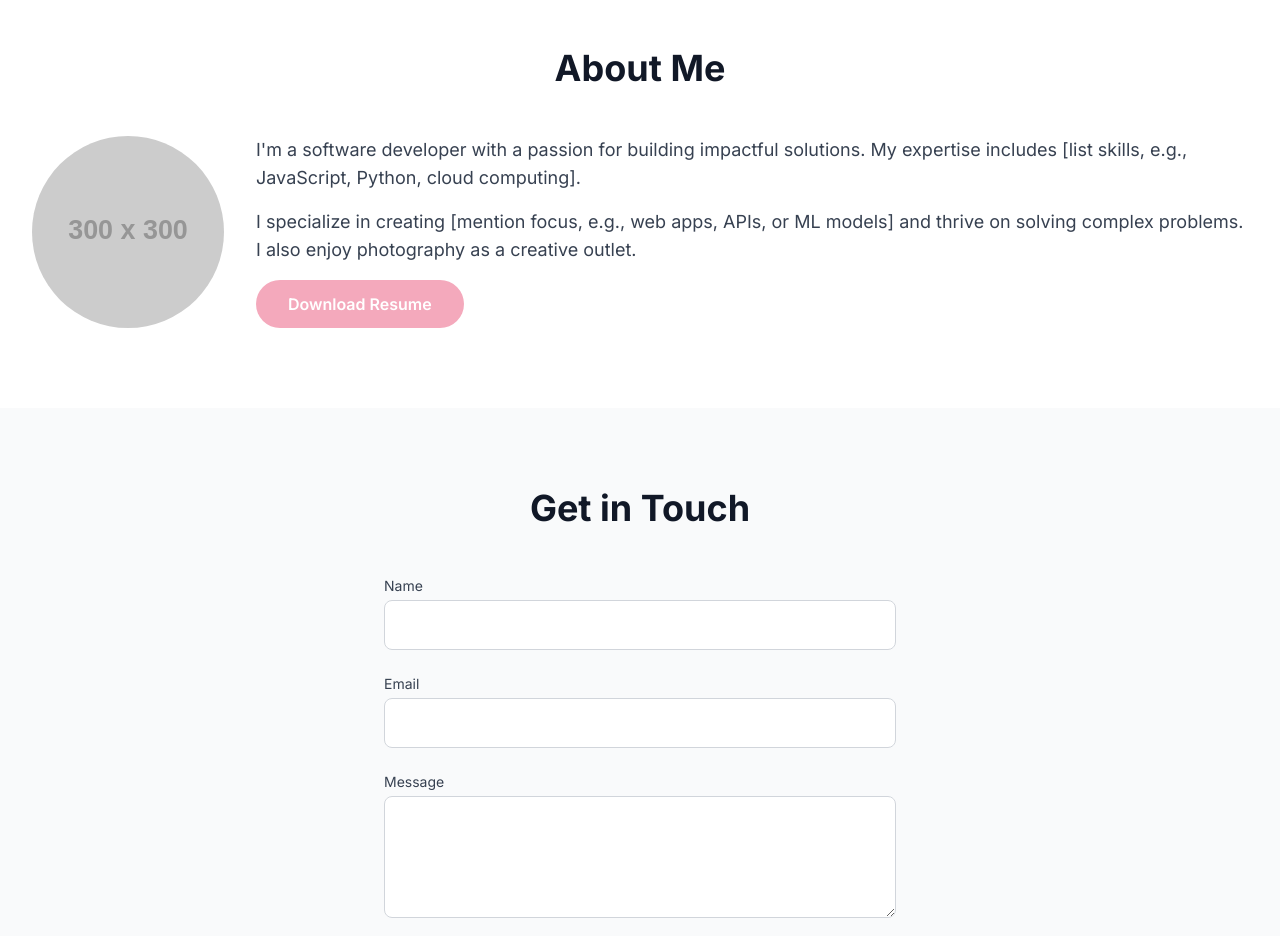
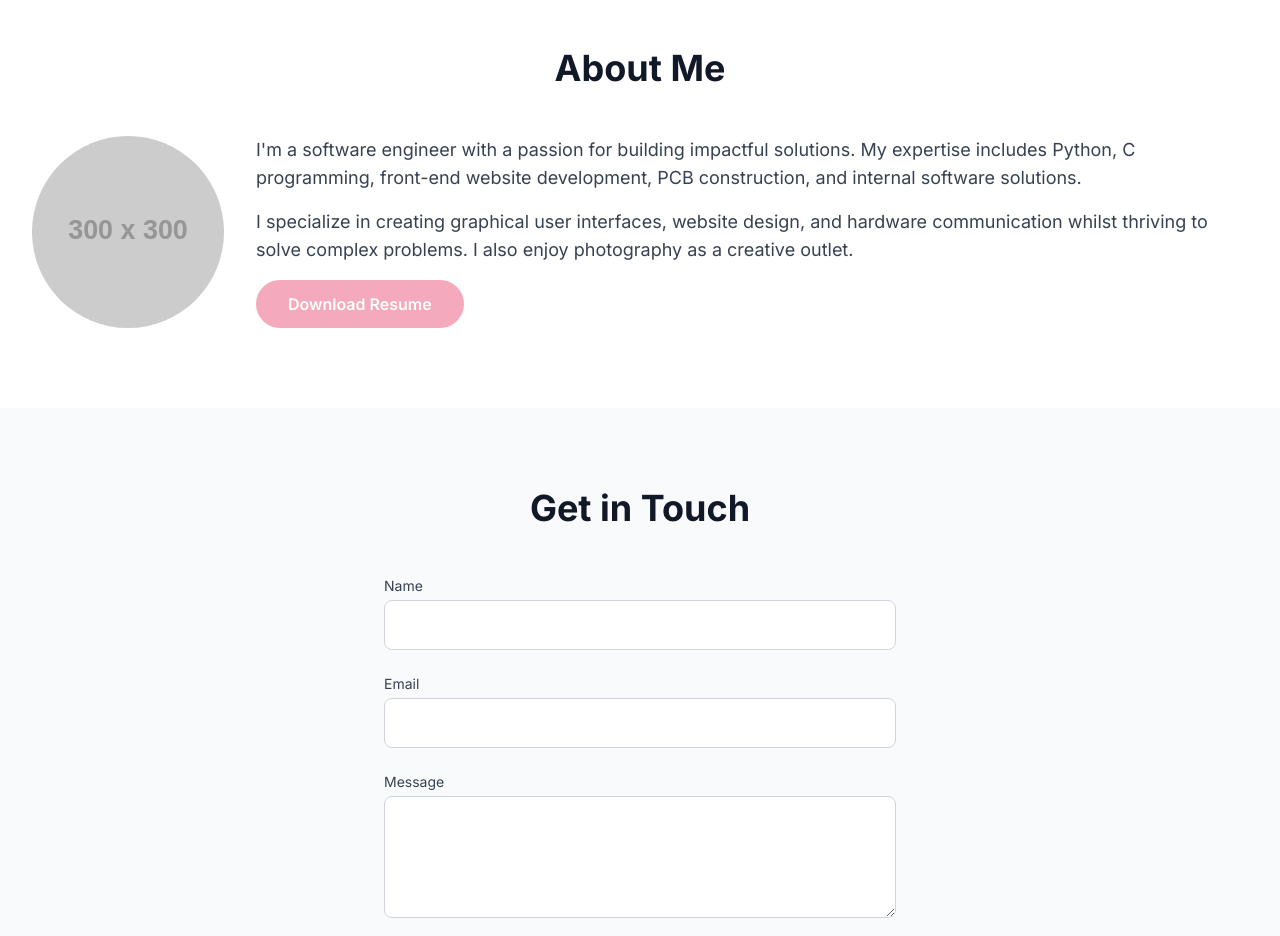
Before and after one commit to rvorachak/rvorachak.github.io, a plain HTML site: page index.html in a window 1280 px wide. Shown: the part 2280-3216 px from the top of the page. Drawn offline with nearby package versions, Linux system fonts and the light colour scheme; placeholder pictures from the web are drawn by us.

Commit message:
Missing from like commit

```diff
--- a/index.html
+++ b/index.html
@@ -299,8 +299,8 @@
             <div class="flex flex-col md:flex-row items-center">
                 <img src="https://via.placeholder.com/300" alt="Profile Picture" class="w-48 h-48 rounded-full mb-6 md:mb-0 md:mr-8" data-aos="fade-right" data-aos-duration="800">
                 <div data-aos="fade-left" data-aos-duration="800">
-                    <p class="text-lg mb-4 text-gray-700 dark:text-gray-300">I'm a software developer with a passion for building impactful solutions. My expertise includes [list skills, e.g., JavaScript, Python, cloud computing].</p>
-                    <p class="text-lg mb-4 text-gray-700 dark:text-gray-300">I specialize in creating [mention focus, e.g., web apps, APIs, or ML models] and thrive on solving complex problems. I also enjoy photography as a creative outlet.</p>
+                    <p class="text-lg mb-4 text-gray-700 dark:text-gray-300">I'm a software engineer with a passion for building impactful solutions. My expertise includes Python, C programming, front-end website development, PCB construction, and internal software solutions.</p>
+                    <p class="text-lg mb-4 text-gray-700 dark:text-gray-300">I specialize in creating graphical user interfaces, website design, and hardware communication whilst thriving to solve complex problems. I also enjoy photography as a creative outlet.</p>
                     <a href="assets\about_me\ryan_vorachak_resume_edit13.pdf" class="btn inline-block bg-[#F4A9BC] text-white font-semibold py-3 px-8 rounded-full hover:bg-[#D989A0] transition" data-aos="zoom-in" data-aos-delay="200" data-aos-duration="800">Download Resume</a>
                 </div>
             </div>
```
